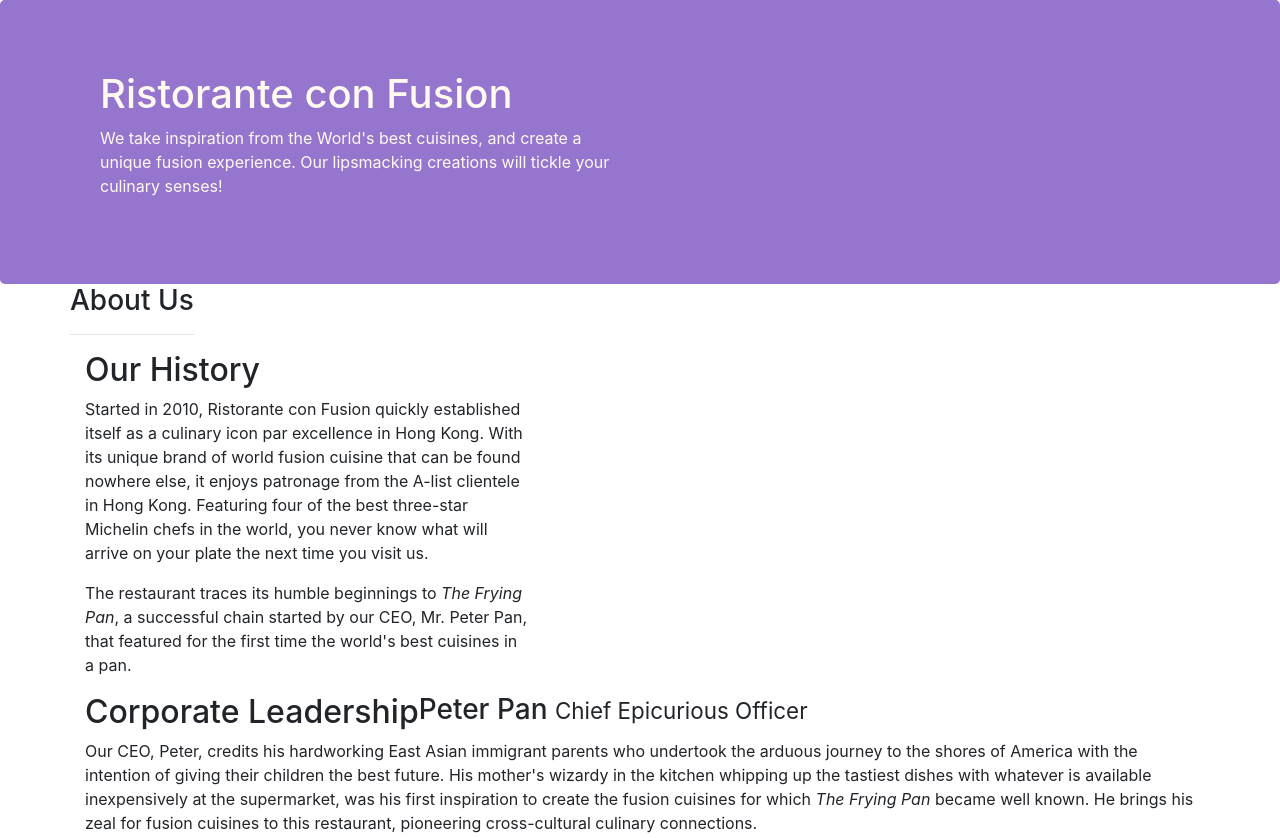
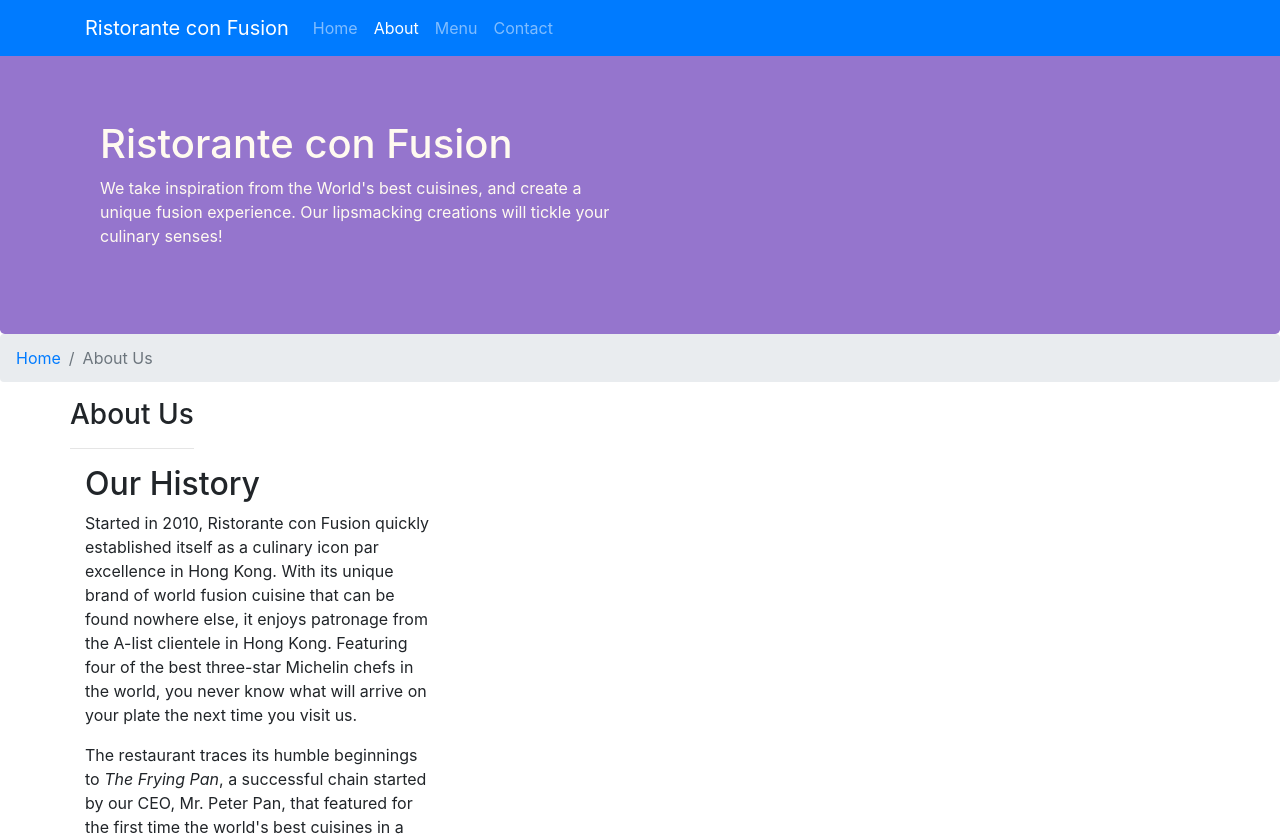
Before and after one commit to Esha-Mangal/Bootstrap, a website: page Bootstrap4/conFusion/aboutus.html in a window 1280 px wide. Shown: the top 838 px of the page. Drawn offline with nearby package versions, Linux system fonts and the light colour scheme.

Commit message:
Navbar and Breadcrumbs

```diff
--- a/Bootstrap4/conFusion/aboutus.html
+++ b/Bootstrap4/conFusion/aboutus.html
@@ -16,6 +16,22 @@
 </head>
 
 <body>
+    <nav class="navbar navbar-dark navbar-expand-sm bg-primary fixed-top">
+        <div class="container">
+            <button class="navbar-toggler" type="button" data-toggle="collapse" data-target="#Navbar">
+                <span class="navbar-toggler-icon"></span>
+            </button>
+            <a class="navbar-brand" href="./index.html">Ristorante con Fusion</a>
+                <div class="collapse navbar-collapse" id="Navbar">
+                <ul class="navbar-nav mr-auto">
+                    <li class="nav-item"><a class="nav-link" href="./index.html">Home</a></li>
+                    <li class="nav-item active"><a class="nav-link" href="#">About</a></li>
+                    <li class="nav-item"><a class="nav-link" href="#">Menu</a></li>
+                    <li class="nav-item"><a class="nav-link" href="#">Contact</a></li>
+                </ul>
+                </div>
+        </div>
+    </nav>
 
     <header class="jumbotron">
         <div class="container">
@@ -30,6 +46,11 @@
         </div>
     </header>
 
+    <ol class="col-12 breadcrumb">
+            <li class="breadcrumb-item"><a href="./index.html">Home</a></li>
+            <li class="breadcrumb-item active">About Us</li>
+    </ol>
+
     <div class="container">
         <div class="row">
             <div>
@@ -39,7 +60,7 @@
         </div>
 
         <div class="row">
-            <div class="col-12 col-sm-6 col-md-5">
+            <div class="col-12 col-sm-6 col-md-4">
                 <h2>Our History</h2>
                 <p>Started in 2010, Ristorante con Fusion quickly established itself as a culinary icon par excellence in Hong Kong. With its unique brand of world fusion cuisine that can be found nowhere else, it enjoys patronage from the A-list clientele in Hong Kong.  Featuring four of the best three-star Michelin chefs in the world, you never know what will arrive on your plate the next time you visit us.</p>
                 <p>The restaurant traces its humble beginnings to <em>The Frying Pan</em>, a successful chain started by our CEO, Mr. Peter Pan, that featured for the first time the world's best cuisines in a pan.</p>
@@ -49,8 +70,8 @@
         </div>
 
 
-        <div class="container">
         <div class="row">
+            <div>
                 <h2>Corporate Leadership</h2>
                 <h3>Peter Pan <small>Chief Epicurious Officer</small></h3>
                 <p class="d-none d-sm-block d-print-block">Our CEO, Peter, credits his hardworking East Asian immigrant parents who undertook the arduous journey to the shores of America with the intention of giving their children the best future. His mother's wizardy in the kitchen whipping up the tastiest dishes with whatever is available inexpensively at the supermarket, was his first inspiration to create the fusion cuisines for which <em>The Frying Pan</em> became well known. He brings his zeal for fusion cuisines to this restaurant, pioneering cross-cultural culinary connections.</p>
--- a/Bootstrap4/conFusion/css/styles.css
+++ b/Bootstrap4/conFusion/css/styles.css
@@ -28,3 +28,12 @@
     margin: 0px;
     color: #0f0f0f;
 }
+
+body{
+    padding:50px 0px 0px 0px;
+    z-index:0;
+}
+
+.navbar-dark {
+     background-color: #512DA8;
+}
```
Also changed, not shown: Bootstrap4/conFusion/index.html (+16 -0 lines). Lines whose indentation alone changed are shown as unchanged.
